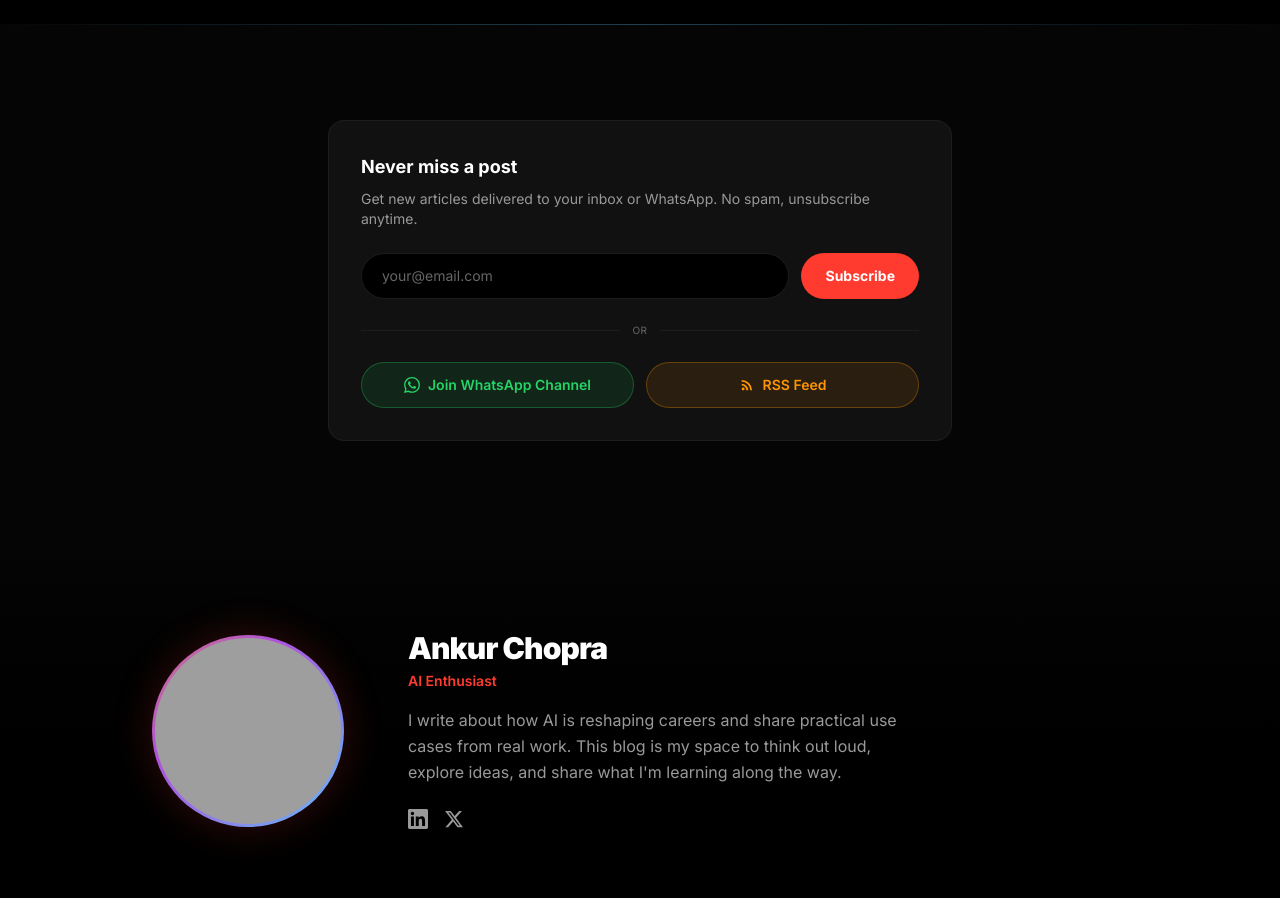
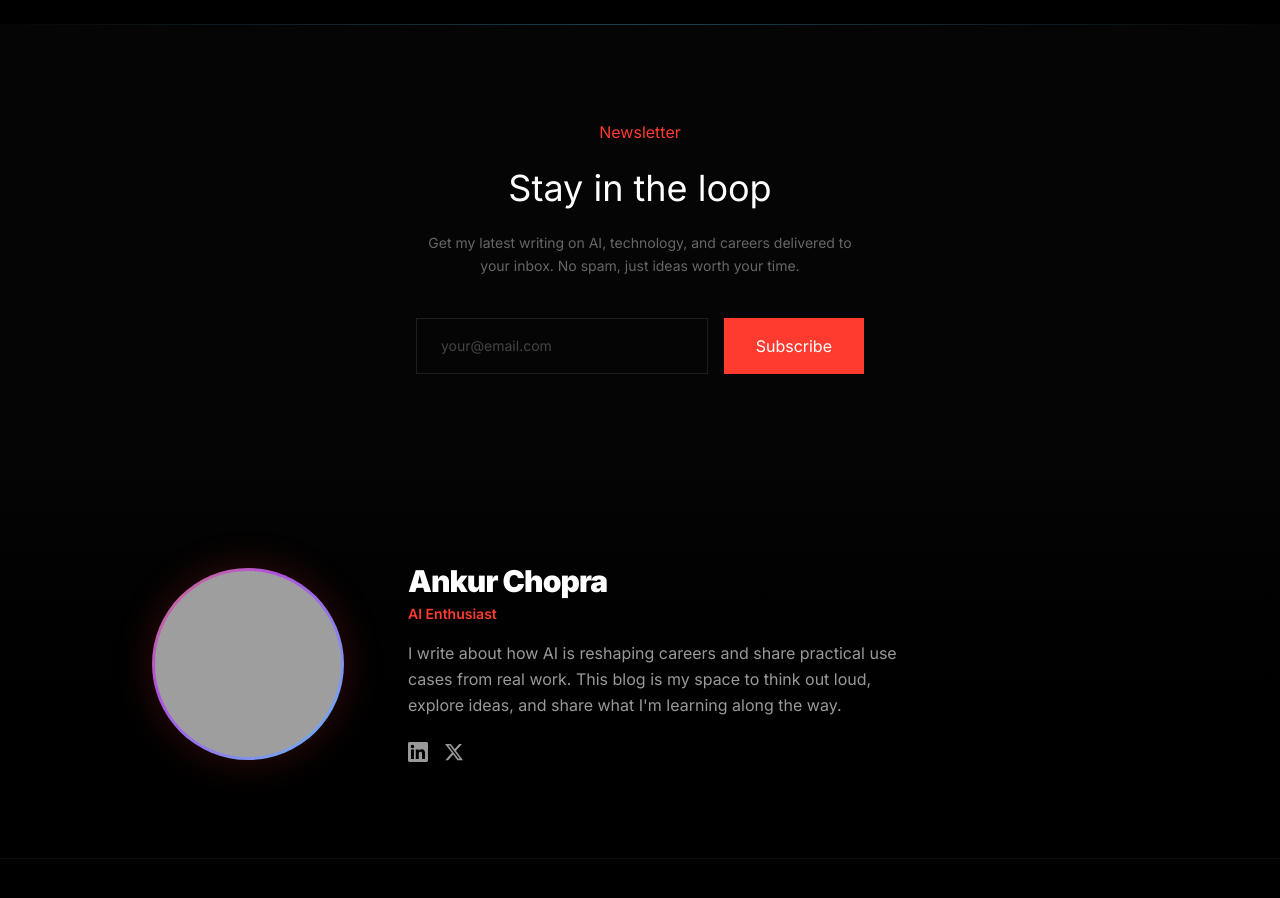
Before and after one commit to chopragit-source/Website, a Next.js app: page / in a window 1280 px wide. Shown: the part 2860-3758 px from the top of the page. Built offline with nearby package versions, Linux system fonts and the light colour scheme; grey boxes are pictures that could not be loaded.

Commit message:
Update Newsletter.tsx

```diff
--- a/src/components/Newsletter.tsx
+++ b/src/components/Newsletter.tsx
@@ -1,109 +1,47 @@
 "use client";
 
 import { useState } from "react";
-import Link from "next/link";
-
-const WHATSAPP_CHANNEL = "https://whatsapp.com/channel/0029Vb8W7u2AInPmXxHnQt15";
-// Replace with your ConvertKit form ID once you have it
-const CONVERTKIT_FORM_ID = "9748078";
 
 export default function Newsletter() {
   const [email, setEmail] = useState("");
   const [submitted, setSubmitted] = useState(false);
-  const [loading, setLoading] = useState(false);
 
-  async function handleSubmit(e: React.FormEvent) {
+  const handleSubmit = (e: React.FormEvent) => {
     e.preventDefault();
-    if (!email.trim()) return;
-    setLoading(true);
-
-    try {
-      // ConvertKit form submission (no API key needed — uses public form endpoint)
-      await fetch(`https://app.convertkit.com/forms/${CONVERTKIT_FORM_ID}/subscriptions`, {
-        method: "POST",
-        headers: { "Content-Type": "application/json" },
-        body: JSON.stringify({
-          email_address: email.trim(),
-        }),
-      });
-    } catch {
-      // Still show success
-    }
-
     setSubmitted(true);
     setEmail("");
-    setLoading(false);
-  }
-
-  if (submitted) {
-    return (
-      <div className="p-8 rounded-2xl bg-[#111111] border border-white/5 text-center">
-        <div className="text-3xl mb-3">🎉</div>
-        <p className="text-sm font-semibold">You&apos;re in!</p>
-        <p className="text-xs text-[#999999] mt-1">
-          You&apos;ll get notified when I publish something new.
-        </p>
-      </div>
-    );
-  }
+  };
 
   return (
-    <div className="p-8 rounded-2xl bg-[#111111] border border-white/5">
-      <h3 className="text-lg font-bold mb-2">Never miss a post</h3>
-      <p className="text-sm text-[#999999] mb-6">
-        Get new articles delivered to your inbox or WhatsApp. No spam, unsubscribe anytime.
+    <div className="text-center">
+      <p className="text-spaced text-[#ff3b30] mb-6">Newsletter</p>
+      <h2 className="text-display-spaced text-2xl md:text-4xl mb-6">
+        Stay in the loop
+      </h2>
+      <p className="text-sm text-[#666] mb-10 max-w-md mx-auto leading-relaxed">
+        Get my latest writing on AI, technology, and careers delivered to your inbox. No spam, just ideas worth your time.
       </p>
 
-      {/* Email signup */}
-      <form onSubmit={handleSubmit} className="flex flex-col sm:flex-row gap-3 mb-6">
-        <input
-          type="email"
-          required
-          value={email}
-          onChange={(e) => setEmail(e.target.value)}
-          placeholder="your@email.com"
-          className="flex-1 px-5 py-3 rounded-full bg-black border border-white/10 text-white placeholder:text-[#666666] focus:outline-none focus:border-[#ff3b30] transition-fast text-sm"
-        />
-        <button
-          type="submit"
-          disabled={loading}
-          className="px-6 py-3 rounded-full bg-[#ff3b30] text-white text-sm font-bold hover:scale-105 transition-medium whitespace-nowrap disabled:opacity-50"
-        >
-          {loading ? "..." : "Subscribe"}
-        </button>
-      </form>
-
-      {/* Divider */}
-      <div className="flex items-center gap-3 mb-6">
-        <div className="flex-1 h-px bg-white/5" />
-        <span className="text-[10px] uppercase tracking-wider text-[#666666]">or</span>
-        <div className="flex-1 h-px bg-white/5" />
-      </div>
-
-      {/* WhatsApp + RSS */}
-      <div className="flex flex-col sm:flex-row gap-3">
-        <Link
-          href={WHATSAPP_CHANNEL}
-          target="_blank"
-          rel="noopener noreferrer"
-          className="flex-1 inline-flex items-center justify-center gap-2 px-5 py-3 rounded-full bg-[#25D366]/10 border border-[#25D366]/30 text-[#25D366] text-sm font-semibold hover:bg-[#25D366]/20 hover:scale-105 transition-medium"
-        >
-          <svg viewBox="0 0 24 24" fill="currentColor" className="w-4 h-4">
-            <path d="M17.472 14.382c-.297-.149-1.758-.867-2.03-.967-.273-.099-.471-.148-.67.15-.197.297-.767.966-.94 1.164-.173.199-.347.223-.644.075-.297-.15-1.255-.463-2.39-1.475-.883-.788-1.48-1.761-1.653-2.059-.173-.297-.018-.458.13-.606.134-.133.298-.347.446-.52.149-.174.198-.298.298-.497.099-.198.05-.371-.025-.52-.075-.149-.669-1.612-.916-2.207-.242-.579-.487-.5-.669-.51-.173-.008-.371-.01-.57-.01-.198 0-.52.074-.792.372-.272.297-1.04 1.016-1.04 2.479 0 1.462 1.065 2.875 1.213 3.074.149.198 2.096 3.2 5.077 4.487.709.306 1.262.489 1.694.625.712.227 1.36.195 1.871.118.571-.085 1.758-.719 2.006-1.413.248-.694.248-1.289.173-1.413-.074-.124-.272-.198-.57-.347m-5.421 7.403h-.004a9.87 9.87 0 01-5.031-1.378l-.361-.214-3.741.982.998-3.648-.235-.374a9.86 9.86 0 01-1.51-5.26c.001-5.45 4.436-9.884 9.888-9.884 2.64 0 5.122 1.03 6.988 2.898a9.825 9.825 0 012.893 6.994c-.003 5.45-4.437 9.884-9.885 9.884m8.413-18.297A11.815 11.815 0 0012.05 0C5.495 0 .16 5.335.157 11.892c0 2.096.547 4.142 1.588 5.945L.057 24l6.305-1.654a11.882 11.882 0 005.683 1.448h.005c6.554 0 11.89-5.335 11.893-11.893a11.821 11.821 0 00-3.48-8.413z" />
-          </svg>
-          Join WhatsApp Channel
-        </Link>
-        <Link
-          href="/feed.xml"
-          target="_blank"
-          className="flex-1 inline-flex items-center justify-center gap-2 px-5 py-3 rounded-full bg-[#ff9500]/10 border border-[#ff9500]/30 text-[#ff9500] text-sm font-semibold hover:bg-[#ff9500]/20 hover:scale-105 transition-medium"
-        >
-          <svg viewBox="0 0 24 24" fill="currentColor" className="w-4 h-4">
-            <path d="M6.18 15.64a2.18 2.18 0 0 1 2.18 2.18C8.36 19 7.38 20 6.18 20C5 20 4 19 4 17.82a2.18 2.18 0 0 1 2.18-2.18M4 4.44A15.56 15.56 0 0 1 19.56 20h-2.83A12.73 12.73 0 0 0 4 7.27V4.44m0 5.66a9.9 9.9 0 0 1 9.9 9.9h-2.83A7.07 7.07 0 0 0 4 12.93V10.1z" />
-          </svg>
-          RSS Feed
-        </Link>
-      </div>
+      {submitted ? (
+        <p className="text-[#ff3b30] text-spaced">Thank you for subscribing</p>
+      ) : (
+        <form onSubmit={handleSubmit} className="flex flex-col sm:flex-row gap-4 max-w-md mx-auto">
+          <input
+            type="email"
+            value={email}
+            onChange={(e) => setEmail(e.target.value)}
+            placeholder="your@email.com"
+            required
+            className="flex-1 px-6 py-4 bg-transparent border border-white/10 text-white placeholder-[#444] text-sm focus:border-[#ff3b30] focus:outline-none transition-medium"
+          />
+          <button
+            type="submit"
+            className="text-spaced px-8 py-4 bg-[#ff3b30] text-white hover:bg-[#e6352b] transition-medium"
+          >
+            Subscribe
+          </button>
+        </form>
+      )}
     </div>
   );
 }
```
